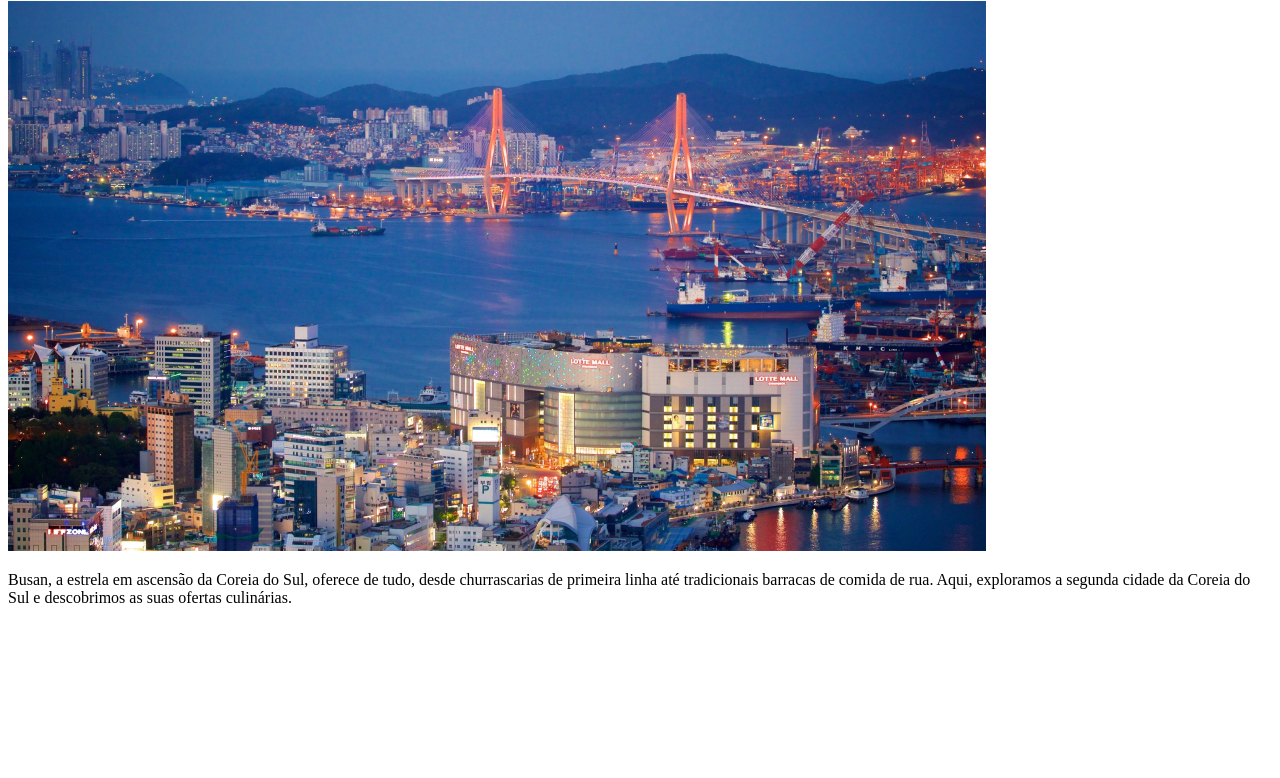
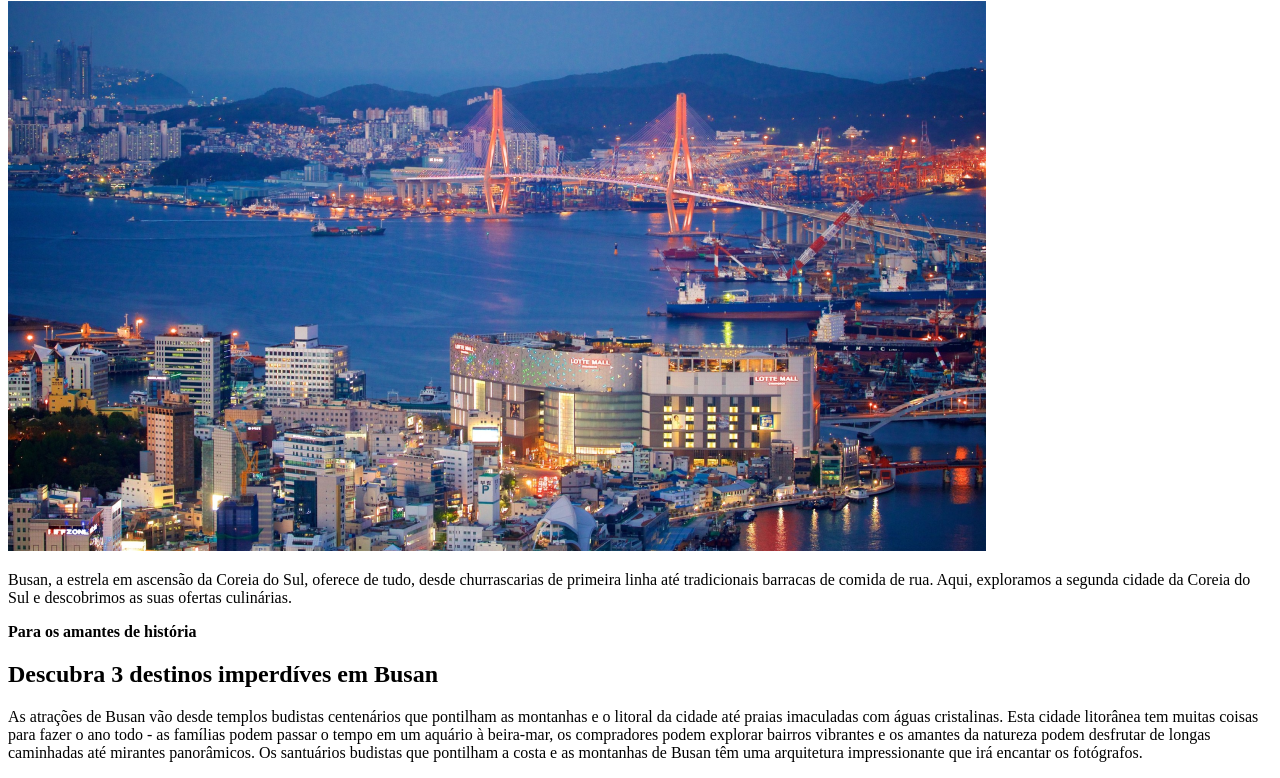
Before and after one commit to Nicolas1v1/locais-turisticos04, a plain HTML site: page index.html in a window 1280 px wide. Shown: the part 105-883 px from the top of the page. Before the commit the page ends 800 px from the top, so only its background shows below. Drawn offline with Linux system fonts and the light colour scheme.

Commit message:
criação da div.divider, crição do nain, da section.amantes-hístoria e tpdps os seus conteúdos

```diff
--- a/index.html
+++ b/index.html
@@ -7,11 +7,20 @@
 </head>
 <body>
     <div id="page">
-        <strong>Sus próxima viagem:</strong>
+        <header>
+  <strong>Sus próxima viagem:</strong>
         <h1>Conheça Busan</h1>
         <img src="./imagens/Image_01.png" alt="vista panorâmica da cidade de Busan">
         <p>Busan, a estrela em ascensão da Coreia do Sul, oferece de tudo, desde churrascarias de primeira linha até tradicionais barracas de comida de rua. Aqui, exploramos a segunda cidade da Coreia do Sul e descobrimos as suas ofertas culinárias.</p>
-
+        </header>
+        <div class="divider"></div>
+        <main>
+            <section class="amantes-hístoria">
+                <strong>Para os amantes de história</strong>
+                <h2>Descubra 3 destinos imperdíves em Busan</h2>
+                <p>As atrações de Busan vão desde templos budistas centenários que pontilham as montanhas e o litoral da cidade até praias imaculadas com águas cristalinas. Esta cidade litorânea tem muitas coisas para fazer o ano todo - as famílias podem passar o tempo em um aquário à beira-mar, os compradores podem explorar bairros vibrantes e os amantes da natureza podem desfrutar de longas caminhadas até mirantes panorâmicos. Os santuários budistas que pontilham a costa e as montanhas de Busan têm uma arquitetura impressionante que irá encantar os fotógrafos.</p>
+            </section>
+        </main>
     </div>
 </body>
 </html>
```
